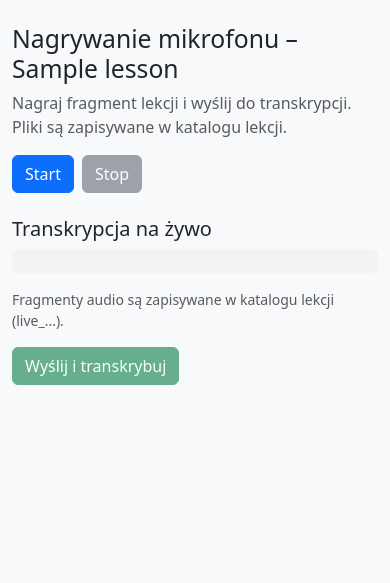
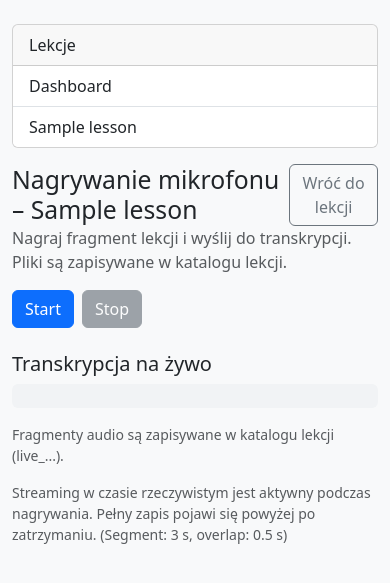
Before and after one commit to KarolNarozniak/Transcriber-german, a Flask app: page /lesson/1/record in a window 390 px wide. Shown: the part 56-639 px from the top of the page. Run offline with Flask 3, Linux system fonts and the light colour scheme; a user stored in the database is signed in; tables that the repository leaves empty hold one stand-in row (values such as "Sample post").

Commit message:
Enhance Flask application with user authentication features, lesson management, and real-time audio recording capabilities. Update .gitignore to include .venv, improve README for clarity, and implement user seeding and email allowlisting in configuration. Add forms for lesson renaming and deletion, and integrate sidebar navigation for lessons. Refactor audio recording logic to support overlapping segments and improve UI responsiveness. Update dependencies in requirements.txt.

```diff
--- a/app/config.py
+++ b/app/config.py
@@ -8,3 +8,7 @@ class Config:
     MAX_CONTENT_LENGTH = 25 * 1024 * 1024  # 25 MB limit dla plików audio
     # Dozwolone rozszerzenia plików audio
     ALLOWED_EXTENSIONS = {"mp3", "mp4", "mpeg", "mpga", "m4a", "wav", "webm"}
+    # Kontrola rejestracji i allowlisty loginu
+    REGISTRATION_ENABLED = os.getenv("REGISTRATION_ENABLED", "false").lower() in ("1", "true", "yes")
+    AUTH_ALLOWLIST_EMAILS = os.getenv("AUTH_ALLOWLIST_EMAILS", "")  # np. "test@gmail.com,kasia@test.com"
+    AUTH_SEEDED_USERS = os.getenv("AUTH_SEEDED_USERS", "")  # np. "test@gmail.com:haslo123;kasia@test.com:test123"
--- a/app/main/routes.py
+++ b/app/main/routes.py
@@ -1,12 +1,13 @@
 import os
 from datetime import datetime
+import shutil
 from flask import Blueprint, render_template, redirect, url_for, flash, request, send_from_directory, current_app, jsonify
 from flask_login import login_required, current_user
 from werkzeug.utils import secure_filename
 
 from ..extensions import db
 from ..models import Lesson, AudioFile, Note, LiveTranscript
-from .forms import CreateLessonForm, UploadAudioForm
+from .forms import CreateLessonForm, UploadAudioForm, RenameLessonForm, DeleteLessonForm
 from ..services.openai_client import transcribe_audio_file, generate_notes_from_text
 
 
@@ -23,7 +24,9 @@ def allowed_file(filename: str) -> bool:
 def dashboard():
     lessons = Lesson.query.filter_by(user_id=current_user.id).order_by(Lesson.created_at.desc()).all()
     form = CreateLessonForm()
-    return render_template("main/dashboard.html", lessons=lessons, form=form)
+    rename_form = RenameLessonForm()
+    delete_form = DeleteLessonForm()
+    return render_template("main/dashboard.html", lessons=lessons, form=form, rename_form=rename_form, delete_form=delete_form)
 
 
 @main_bp.route("/lesson/create", methods=["POST"])
@@ -45,6 +48,64 @@ def create_lesson():
         flash("Lekcja utworzona.", "success")
         return redirect(url_for("main.view_lesson", lesson_id=lesson.id))
     flash("Nie udało się utworzyć lekcji.", "danger")
+    return redirect(url_for("main.dashboard"))
+
+
+@main_bp.route("/lesson/<int:lesson_id>/rename", methods=["POST"])
+@login_required
+def rename_lesson(lesson_id):
+    lesson = Lesson.query.filter_by(id=lesson_id, user_id=current_user.id).first_or_404()
+    form = RenameLessonForm()
+    if form.validate_on_submit():
+        new_title = form.title.data.strip()
+        try:
+            base_dir = os.path.dirname(lesson.folder_path)
+            old_name = os.path.basename(lesson.folder_path)
+            if "_" in old_name:
+                ts_prefix = old_name.split("_", 1)[0]
+            else:
+                ts_prefix = datetime.utcnow().strftime('%Y%m%d_%H%M%S')
+            new_folder = f"{ts_prefix}_{secure_filename(new_title)}"
+            new_path = os.path.join(base_dir, new_folder)
+            if os.path.abspath(new_path) != os.path.abspath(lesson.folder_path):
+                if not os.path.exists(new_path):
+                    os.rename(lesson.folder_path, new_path)
+                lesson.folder_path = new_path
+            lesson.title = new_title
+            db.session.commit()
+            flash("Zmieniono nazwę lekcji.", "success")
+        except Exception as e:
+            db.session.rollback()
+            flash(f"Nie udało się zmienić nazwy: {e}", "danger")
+    else:
+        flash("Niepoprawna nazwa.", "warning")
+    return redirect(url_for("main.dashboard"))
+
+
+@main_bp.route("/lesson/<int:lesson_id>/delete", methods=["POST"])
+@login_required
+def delete_lesson(lesson_id):
+    lesson = Lesson.query.filter_by(id=lesson_id, user_id=current_user.id).first_or_404()
+    form = DeleteLessonForm()
+    if form.validate_on_submit():
+        try:
+            user_dir = os.path.join(current_app.config["DATA_DIR"], str(current_user.id))
+            abs_user_dir = os.path.abspath(user_dir)
+            abs_lesson_dir = os.path.abspath(lesson.folder_path)
+            if abs_lesson_dir.startswith(abs_user_dir) and os.path.isdir(abs_lesson_dir):
+                shutil.rmtree(abs_lesson_dir, ignore_errors=True)
+
+            AudioFile.query.filter_by(lesson_id=lesson.id).delete()
+            Note.query.filter_by(lesson_id=lesson.id).delete()
+            LiveTranscript.query.filter_by(lesson_id=lesson.id).delete()
+            db.session.delete(lesson)
+            db.session.commit()
+            flash("Lekcja została usunięta.", "success")
+        except Exception as e:
+            db.session.rollback()
+            flash(f"Nie udało się usunąć lekcji: {e}", "danger")
+    else:
+        flash("Nie udało się potwierdzić usunięcia.", "warning")
     return redirect(url_for("main.dashboard"))
 
 
@@ -174,10 +235,25 @@ def live_text(live_id):
 @main_bp.route("/api/lesson/<int:lesson_id>/stream/stop", methods=["POST"])
 @login_required
 def stream_stop(lesson_id):
-    # na razie tylko potwierdzenie – fragmenty i tekst zostają w bazie/dysk
+    # Zapisz końcowy tekst z LiveTranscript jako notatkę (summary) i zwróć note_id
     lesson = Lesson.query.filter_by(id=lesson_id, user_id=current_user.id).first_or_404()
-    live_id = request.json.get("live_id") if request.is_json else request.form.get("live_id")
-    return jsonify({"ok": True, "live_id": live_id})
+    live_id_raw = request.json.get("live_id") if request.is_json else request.form.get("live_id")
+    try:
+        live_id = int(live_id_raw) if live_id_raw is not None else None
+    except Exception:
+        live_id = None
+    note_id = None
+    if live_id is not None:
+        lt = LiveTranscript.query.get(live_id)
+        if lt and lt.lesson_id == lesson.id:
+            # utwórz notatkę z końcowej transkrypcji
+            full_text = (lt.text or "").strip()
+            if full_text:
+                note = Note(lesson_id=lesson.id, summary=full_text, notes="")
+                db.session.add(note)
+                db.session.commit()
+                note_id = note.id
+    return jsonify({"ok": True, "live_id": live_id, "note_id": note_id})
 
 
 @main_bp.route("/api/lesson/<int:lesson_id>/record/upload", methods=["POST"])
--- a/app/static/css/app.css
+++ b/app/static/css/app.css
@@ -1,2 +1,3 @@
 body { background: #f8f9fa; }
 pre { background: #f1f3f5; padding: 0.75rem; border-radius: 6px; }
+.sidebar-lessons { max-height: 65vh; overflow: auto; }
--- a/app/static/js/record.js
+++ b/app/static/js/record.js
@@ -1,143 +1,6 @@
-let segmentRecorder;
-let fullRecorder;
-let fullChunks = [];
-let isRecording = false;
-let liveId = null;
-let pollTimer = null;
-let streamRef = null;
-
-const startBtn = document.getElementById('startBtn');
-const stopBtn = document.getElementById('stopBtn');
-const uploadBtn = document.getElementById('uploadBtn');
-const player = document.getElementById('player');
-
-startBtn.addEventListener('click', async () => {
-  const lessonCtx = document.getElementById('lessonCtx');
-  const lessonId = lessonCtx?.dataset?.lessonId;
-  if (!lessonId) { alert('Brak lessonId'); return; }
-
-  // utwórz sesję live
-  const sRes = await fetch(`/api/lesson/${lessonId}/stream/start`, { method: 'POST' });
-  const sData = await sRes.json();
-  if (sData.error || !sData.live_id) { alert('Nie udało się rozpocząć sesji.'); return; }
-  liveId = sData.live_id;
-
-  const stream = await navigator.mediaDevices.getUserMedia({ audio: true });
-  streamRef = stream;
-
-  const mime = MediaRecorder.isTypeSupported('audio/webm;codecs=opus') ? 'audio/webm;codecs=opus' : 'audio/webm';
-
-  // pełny zapis w tle
-  fullChunks = [];
-  fullRecorder = new MediaRecorder(stream, { mimeType: mime });
-  fullRecorder.ondataavailable = (e) => { if (e.data && e.data.size > 0) fullChunks.push(e.data); };
-  fullRecorder.onstop = () => {
-    const blob = new Blob(fullChunks, { type: 'audio/webm' });
-    const url = URL.createObjectURL(blob);
-    player.src = url;
-    player.style.display = 'block';
-    uploadBtn.disabled = false;
-  };
-  fullRecorder.start();
-
-  isRecording = true;
-  startBtn.disabled = true;
-  stopBtn.disabled = false;
-
-  let idx = 0;
-  const segmentMs = 10000;
-
-  const recordSegment = () => {
-    if (!isRecording) return;
-    let segChunks = [];
-    segmentRecorder = new MediaRecorder(stream, { mimeType: mime });
-    segmentRecorder.ondataavailable = (e) => { if (e.data && e.data.size > 0) segChunks.push(e.data); };
-    segmentRecorder.onstop = async () => {
-      const blob = new Blob(segChunks, { type: 'audio/webm' });
-      const form = new FormData();
-      const filename = `chunk_${Date.now()}.webm`;
-      form.append('audio', blob, filename);
-      form.append('live_id', String(liveId));
-      form.append('idx', String(idx++));
-      form.append('overlap_ms', String(0));
-      try {
-        await fetch(`/api/lesson/${lessonId}/stream/chunk`, { method: 'POST', body: form });
-      } catch (err) {
-        console.error('Błąd wysyłki fragmentu:', err);
-      }
-      if (isRecording) {
-        // natychmiast kolejny segment
-        setTimeout(recordSegment, 0);
-      }
-    };
-    segmentRecorder.start();
-    setTimeout(() => {
-      if (segmentRecorder && segmentRecorder.state === 'recording') segmentRecorder.stop();
-    }, segmentMs);
-  };
-
-  recordSegment();
-
-  // Polluj tekst na żywo co 1.5 s
-  const liveText = document.getElementById('liveText');
-  pollTimer = setInterval(async () => {
-    if (!liveId) return;
-    try {
-      const r = await fetch(`/api/live/${liveId}/text`);
-      const d = await r.json();
-      if (!d.error && typeof d.text === 'string') {
-        liveText.textContent = d.text;
-      }
-    } catch {}
-  }, 1500);
-});
-
-stopBtn.addEventListener('click', () => {
-  isRecording = false;
-  if (segmentRecorder && segmentRecorder.state !== 'inactive') {
-    try { segmentRecorder.stop(); } catch {}
+// Deprecated: używaj app/static/js/record_overlap.js
+(function(){
+  if (typeof console !== 'undefined' && console.warn) {
+    console.warn('record.js jest przestarzały; używany jest record_overlap.js');
   }
-  if (fullRecorder && fullRecorder.state !== 'inactive') {
-    try { fullRecorder.stop(); } catch {}
-  }
-  if (streamRef) {
-    streamRef.getTracks().forEach(t => t.stop());
-    streamRef = null;
-  }
-  if (pollTimer) { clearInterval(pollTimer); pollTimer = null; }
-  startBtn.disabled = false;
-  stopBtn.disabled = true;
-  // domknij sesję (opcjonalnie)
-  const lessonCtx = document.getElementById('lessonCtx');
-  const lessonId = lessonCtx?.dataset?.lessonId;
-  if (liveId && lessonId) {
-    fetch(`/api/lesson/${lessonId}/stream/stop`, { method: 'POST', headers: { 'Content-Type': 'application/json' }, body: JSON.stringify({ live_id: liveId }) });
-  }
-});
-
-uploadBtn.addEventListener('click', async () => {
-  // prześlij pełny zapis
-  const blob = new Blob(fullChunks, { type: 'audio/webm' });
-  const filename = `nagranie_${Date.now()}.webm`;
-  const form = new FormData();
-  form.append('audio', blob, filename);
-
-  uploadBtn.disabled = true; uploadBtn.textContent = 'Wysyłam...';
-  const lessonCtx = document.getElementById('lessonCtx');
-  const lessonId = lessonCtx?.dataset?.lessonId;
-  try {
-    const res = await fetch(`/api/lesson/${lessonId}/record/upload`, { method: 'POST', body: form });
-    const data = await res.json();
-    if (data.error) { alert(data.error); uploadBtn.disabled = false; uploadBtn.textContent = 'Wyślij i transkrybuj'; return; }
-
-    // Po zapisie – od razu transkrypcja
-    const tRes = await fetch(`/api/audio/${data.audio_id}/transcribe`, { method: 'POST' });
-    const tData = await tRes.json();
-    if (tData.error) { alert(tData.error); }
-    else { alert('Transkrypcja zakończona. Odśwież stronę lekcji.'); }
-  } catch (e) {
-    alert('Błąd: ' + e.message);
-  } finally {
-    uploadBtn.disabled = false; uploadBtn.textContent = 'Wyślij i transkrybuj';
-  }
-});
+})();
--- /dev/null
+++ b/app/static/js/record_overlap.js
@@ -0,0 +1,143 @@
+// Elementy UI
+const startBtn = document.getElementById('startBtn');
+const stopBtn = document.getElementById('stopBtn');
+const player = document.getElementById('player');
+const lessonCtx = document.getElementById('lessonCtx');
+const liveText = document.getElementById('liveText');
+
+// Stan
+let streamRef = null;
+let fullRecorder = null;
+let fullChunks = [];
+let liveId = null;
+let isRecording = false;
+let pollTimer = null;
+let startInterval = null; // timer startu segmentów
+let activeSegmentRecorders = [];
+
+// Konfiguracja
+const SEGMENT_MS = 10000;   // długość jednego segmentu (ms)
+const OVERLAP_MS = 500;    // nakładka (ms)
+const STEP_MS = Math.max(200, SEGMENT_MS - OVERLAP_MS); // co ile startuje nowy segment
+
+async function startRecording() {
+  const lessonId = lessonCtx?.dataset?.lessonId;
+  if (!lessonId) { alert('Brak lessonId'); return; }
+
+  // Start sesji – backend
+  const sRes = await fetch(`/api/lesson/${lessonId}/stream/start`, { method: 'POST' });
+  const sData = await sRes.json();
+  if (sData.error || !sData.live_id) { alert('Nie udało się rozpocząć sesji.'); return; }
+  liveId = sData.live_id;
+
+  // Media stream
+  const stream = await navigator.mediaDevices.getUserMedia({ audio: true });
+  streamRef = stream;
+
+  const mime = MediaRecorder.isTypeSupported('audio/webm;codecs=opus') ? 'audio/webm;codecs=opus' : 'audio/webm';
+
+  // Pełny zapis do odsłuchu
+  fullChunks = [];
+  fullRecorder = new MediaRecorder(stream, { mimeType: mime });
+  fullRecorder.ondataavailable = (e) => { if (e.data && e.data.size > 0) fullChunks.push(e.data); };
+  fullRecorder.onstop = () => {
+    const blob = new Blob(fullChunks, { type: 'audio/webm' });
+    const url = URL.createObjectURL(blob);
+    player.src = url;
+    player.style.display = 'block';
+  };
+  fullRecorder.start();
+
+  isRecording = true;
+  startBtn.disabled = true;
+  stopBtn.disabled = false;
+
+  // Segmenty z overlapem
+  let idx = 0;
+  const startNewSegment = () => {
+    if (!isRecording) return;
+    try {
+      const rec = new MediaRecorder(stream, { mimeType: mime });
+      let segChunks = [];
+      const thisIdx = idx++;
+      rec.ondataavailable = (e) => { if (e.data && e.data.size > 0) segChunks.push(e.data); };
+      rec.onstop = async () => {
+        const blob = new Blob(segChunks, { type: 'audio/webm' });
+        const form = new FormData();
+        const filename = `chunk_${Date.now()}_${thisIdx}.webm`;
+        form.append('audio', blob, filename);
+        form.append('live_id', String(liveId));
+        form.append('idx', String(thisIdx));
+        form.append('overlap_ms', String(OVERLAP_MS));
+        try {
+          await fetch(`/api/lesson/${lessonId}/stream/chunk`, { method: 'POST', body: form });
+        } catch (err) {
+          console.error('Błąd wysyłki fragmentu:', err);
+        }
+        activeSegmentRecorders = activeSegmentRecorders.filter(x => x !== rec);
+      };
+      rec.start();
+      activeSegmentRecorders.push(rec);
+      setTimeout(() => { try { rec.state === 'recording' && rec.stop(); } catch {} }, SEGMENT_MS);
+    } catch (e) {
+      console.error('Błąd MediaRecorder segmentu:', e);
+    }
+  };
+
+  startNewSegment();
+  startInterval = setInterval(startNewSegment, STEP_MS);
+
+  // Polling transkryptu
+  pollTimer = setInterval(async () => {
+    if (!liveId) return;
+    try {
+      const r = await fetch(`/api/live/${liveId}/text`);
+      const d = await r.json();
+      if (!d.error && typeof d.text === 'string') {
+        liveText.textContent = d.text;
+      }
+    } catch {}
+  }, 1500);
+}
+
+async function stopRecording() {
+  isRecording = false;
+  if (startInterval) { clearInterval(startInterval); startInterval = null; }
+  if (pollTimer) { clearInterval(pollTimer); pollTimer = null; }
+
+  activeSegmentRecorders.forEach(rec => { try { rec.state === 'recording' && rec.stop(); } catch {} });
+  activeSegmentRecorders = [];
+
+  if (fullRecorder && fullRecorder.state !== 'inactive') {
+    try { fullRecorder.stop(); } catch {}
+  }
+  if (streamRef) {
+    try { streamRef.getTracks().forEach(t => t.stop()); } catch {}
+    streamRef = null;
+  }
+
+  startBtn.disabled = false;
+  stopBtn.disabled = true;
+
+  const lessonId = lessonCtx?.dataset?.lessonId;
+  if (liveId && lessonId) {
+    try {
+      const res = await fetch(`/api/lesson/${lessonId}/stream/stop`, { method: 'POST', headers: { 'Content-Type': 'application/json' }, body: JSON.stringify({ live_id: liveId }) });
+      await res.json().catch(() => ({}));
+    } catch {}
+    // Po domknięciu – wyślij pełny zapis jako pojedynczy plik audio do lekcji
+    try {
+      if (fullChunks && fullChunks.length > 0) {
+        const blob = new Blob(fullChunks, { type: 'audio/webm' });
+        const form = new FormData();
+        form.append('audio', blob, `nagranie_${Date.now()}.webm`);
+        await fetch(`/api/lesson/${lessonId}/record/upload`, { method: 'POST', body: form });
+      }
+    } catch {}
+    // Przejdź do widoku lekcji (lista transkrypcji nie będzie pusta)
+    window.location.href = `/lesson/${lessonId}`;
+  }
+}
+
+startBtn?.addEventListener('click', startRecording);
+stopBtn?.addEventListener('click', stopRecording);
--- a/app/templates/auth/login.html
+++ b/app/templates/auth/login.html
@@ -13,8 +13,7 @@
         {{ form.password.label(class_='form-label') }}
         {{ form.password(class_='form-control') }}
       </div>
-      {{ form.submit(class_='btn btn-primary') }}
-      <a href="{{ url_for('auth.register') }}" class="btn btn-link">Rejestracja</a>
+  {{ form.submit(class_='btn btn-primary') }}
     </form>
   </div>
 </div>
--- a/app/templates/base.html
+++ b/app/templates/base.html
@@ -27,7 +27,25 @@
   </div>
 </nav>
 
-<main class="container my-4">
+<main class="container-fluid my-4">
+  <div class="row">
+    <aside class="col-12 col-md-3 col-lg-2 mb-3">
+      <div class="card sticky-top" style="top: 1rem;">
+        <div class="card-header">Lekcje</div>
+        <div class="list-group list-group-flush sidebar-lessons">
+          <a class="list-group-item list-group-item-action" href="{{ url_for('main.dashboard') }}">Dashboard</a>
+          {% if nav_lessons %}
+            {% for l in nav_lessons %}
+              <a class="list-group-item list-group-item-action" href="{{ url_for('main.view_lesson', lesson_id=l.id) }}">{{ l.title }}</a>
+            {% endfor %}
+          {% else %}
+            <div class="list-group-item text-muted small">Brak lekcji</div>
+          {% endif %}
+        </div>
+      </div>
+    </aside>
+
+    <section class="col-12 col-md-9 col-lg-10">
       {% with messages = get_flashed_messages(with_categories=true) %}
         {% if messages %}
           {% for category, message in messages %}
@@ -37,6 +55,8 @@
       {% endwith %}
 
       {% block content %}{% endblock %}
+    </section>
+  </div>
 </main>
 
 <script src="https://cdn.jsdelivr.net/npm/bootstrap@5.3.2/dist/js/bootstrap.bundle.min.js"></script>
--- a/app/templates/main/record.html
+++ b/app/templates/main/record.html
@@ -1,6 +1,9 @@
 {% extends 'base.html' %}
 {% block content %}
-<h2>Nagrywanie mikrofonu – {{ lesson.title }}</h2>
+<div class="d-flex justify-content-between align-items-center">
+  <h2 class="mb-0">Nagrywanie mikrofonu – {{ lesson.title }}</h2>
+  <a class="btn btn-outline-secondary" href="{{ url_for('main.view_lesson', lesson_id=lesson.id) }}">Wróć do lekcji</a>
+  </div>
 <p class="text-muted">Nagraj fragment lekcji i wyślij do transkrypcji. Pliki są zapisywane w katalogu lekcji.</p>
 
 <div class="d-flex gap-2 mb-3">
@@ -17,9 +20,11 @@
   <div class="text-muted small">Fragmenty audio są zapisywane w katalogu lekcji (live_...).</div>
 </div>
 
-<div class="mt-3">
-  <button id="uploadBtn" class="btn btn-success" disabled>Wyślij i transkrybuj</button>
+<div class="mt-3 text-muted small">
+  Streaming w czasie rzeczywistym jest aktywny podczas nagrywania. Pełny zapis pojawi się powyżej po zatrzymaniu.
+  (Segment: 3 s, overlap: 0.5 s)
+
 </div>
 
-<script src="{{ url_for('static', filename='js/record.js') }}"></script>
+<script src="{{ url_for('static', filename='js/record_overlap.js') }}"></script>
 {% endblock %}
--- a/requirements.txt
+++ b/requirements.txt
@@ -10,3 +10,4 @@ httpx==0.27.2
 werkzeug==3.0.3
 itsdangerous==2.2.0
 email-validator==2.2.0
+gunicorn==21.2.0
```
Also changed, not shown: app/__init__.py (+28 -0 lines), app/auth/routes.py (+14 -3 lines), app/main/forms.py (+9 -0 lines), app/templates/main/dashboard.html (+21 -5 lines), README.md, 1 other file. Lines whose indentation alone changed are shown as unchanged.
